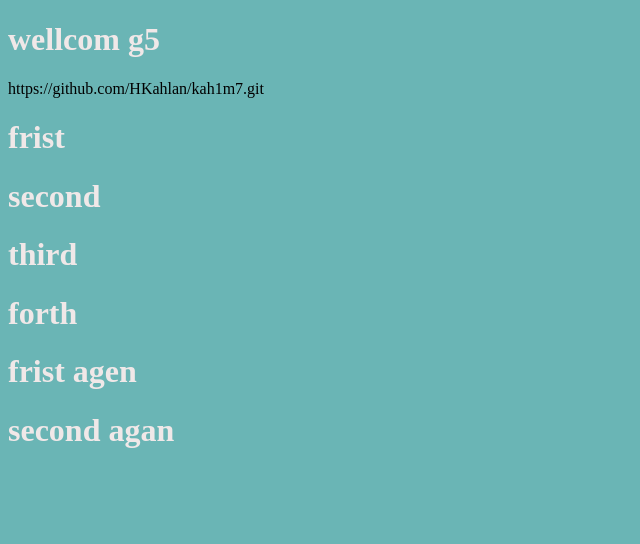
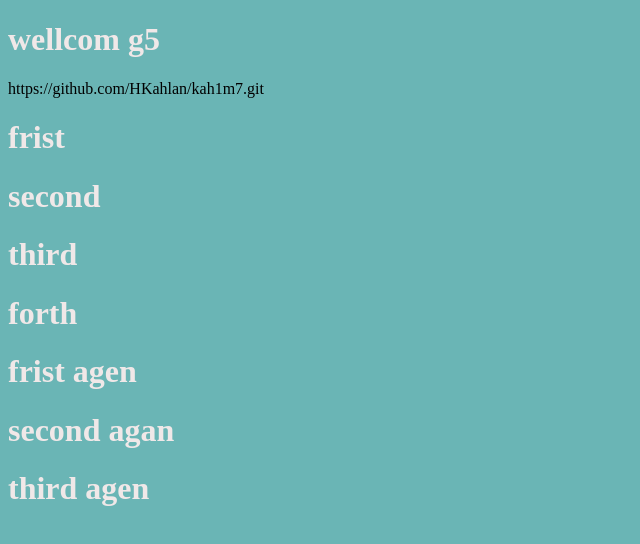
Before and after one commit to HKahlan/kah1m7, a plain HTML site: page index.html in a window 1280 px wide. Shown: the whole page, without its empty margins (0-640 px from the left). Drawn offline with Linux system fonts and the light colour scheme.

Commit message:
third agen kahlan

```diff
--- a/index.html
+++ b/index.html
@@ -15,5 +15,6 @@
     <h1>forth</h1>
     <h1>frist agen</h1>
     <h1>second agan</h1>
+    <h1>third agen</h1>
 </body>
 </html>
```
